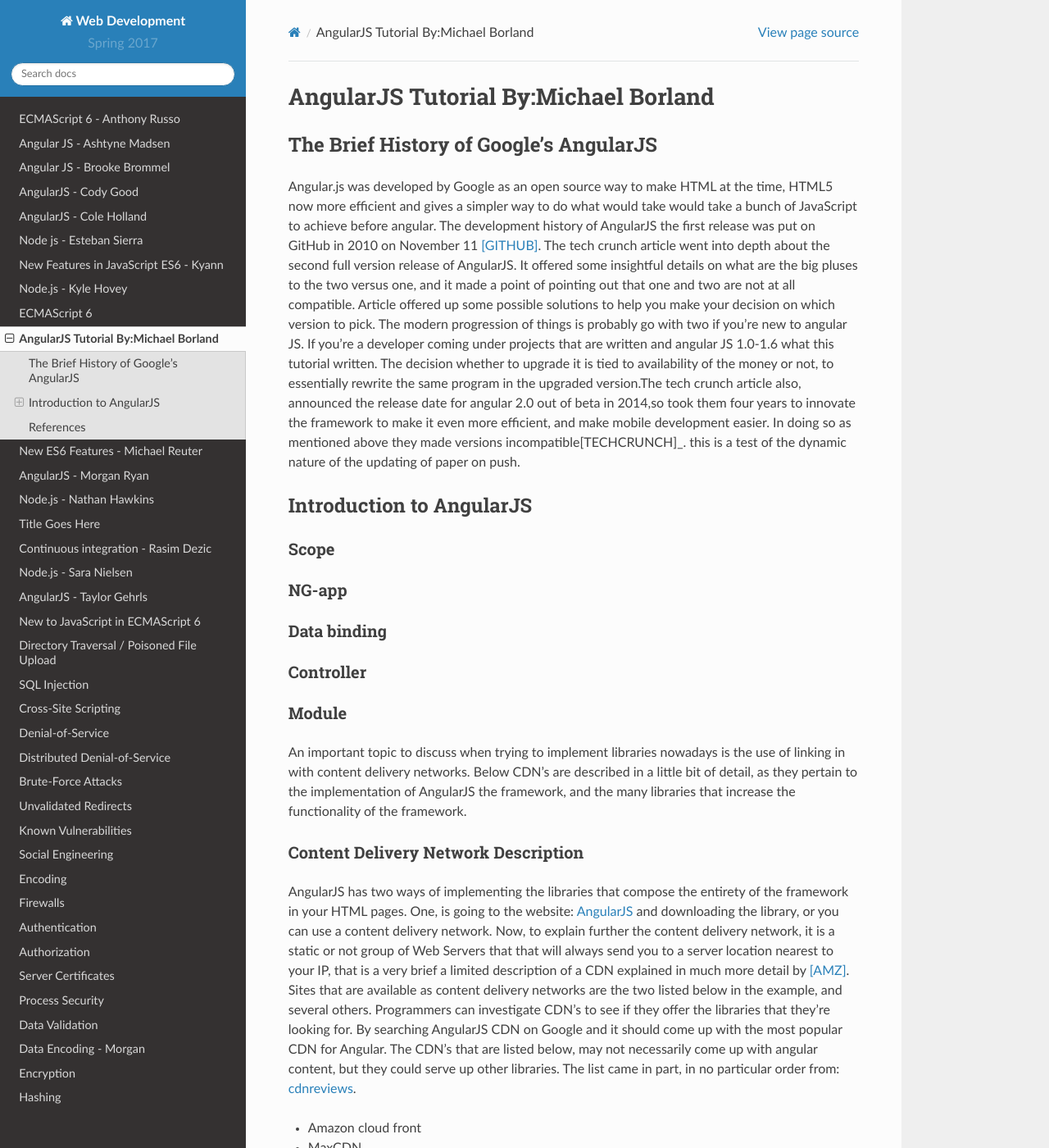
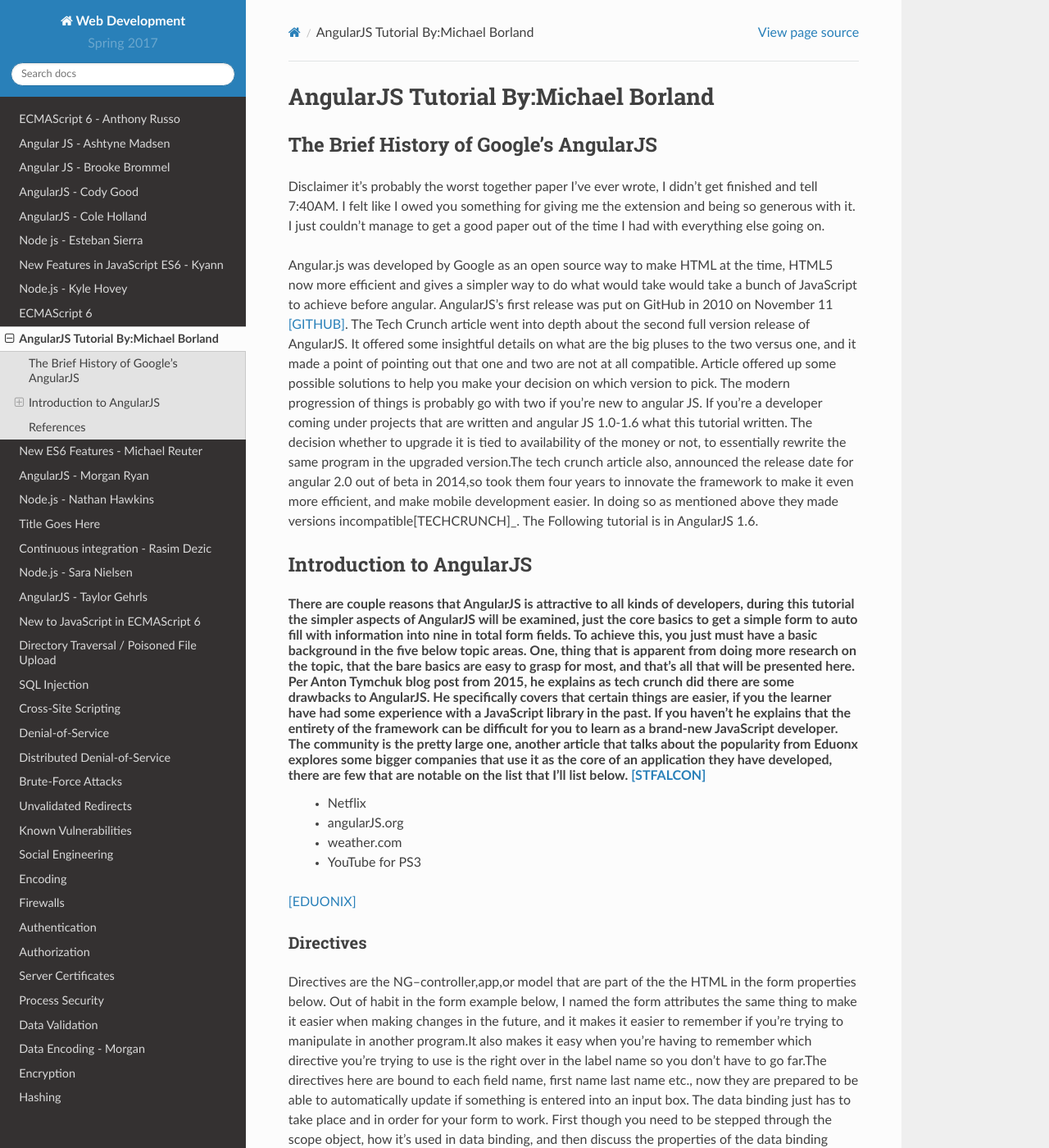
Before and after one commit to pvcraven/2017_web_security, a Sphinx documentation site: the page built from source/final/michael_b/index.rst, in a window 1280 px wide and 1400 px high. Shown: the whole window at 82% size. Built offline with Sphinx 7.4.7 and the Read the Docs theme 2.0.0, drawn with Linux system fonts in a browser that asks for light colours; some of the changed text lies outside the part shown.

Commit message:
finished final paper oh boy

```diff
--- a/source/final/michael_b/index.rst
+++ b/source/final/michael_b/index.rst
@@ -2,12 +2,14 @@
 =====================================
 The Brief History of Google's AngularJS
 ---------------------------------------
+Disclaimer it's probably the worst together paper I've ever wrote, I didn't get finished and tell 7:40AM.
+I felt like I owed you something for giving me the extension and being so generous with it. I just couldn't manage to get a good paper out of the time I had with everything else going on.
 
 Angular.js was developed by Google as an open source way to make HTML at the time,
 HTML5 now more efficient and gives a simpler way to do what would take would take
-a bunch of JavaScript to achieve before angular. The development history of
-AngularJS the first release was put on GitHub in 2010 on November 11 [GITHUB]_.
-The tech crunch article went into depth about the second full version release of
+a bunch of JavaScript to achieve before angular. AngularJS's first release was
+put on GitHub in 2010 on November 11 [GITHUB]_.
+The Tech Crunch article went into depth about the second full version release of
 AngularJS. It offered some insightful details on what are the big pluses to the
 two versus one, and it made a point of pointing out that  one and two are not at
 all compatible. Article offered up some possible solutions to help you make your
@@ -19,28 +21,37 @@
 tech crunch article also, announced the release date for angular 2.0 out of beta
 in 2014,so took them four years to innovate the framework to make it even more
 efficient, and make mobile development easier. In doing so as mentioned above
-they made versions incompatible[TECHCRUNCH]_. this is a test of the dynamic nature of the updating of paper on push.
+they made versions incompatible[TECHCRUNCH]_. The Following tutorial is in
+AngularJS 1.6.
 
 
 Introduction to AngularJS
 -------------------------
+There are couple reasons that AngularJS is attractive to all kinds of developers, during this tutorial the simpler aspects of AngularJS will be examined, just the core basics to get a simple form to auto fill with information into nine in total form fields. To achieve this, you just must have a basic background in the five below topic areas. One, thing that is apparent from doing more research on the topic, that the bare basics are easy to grasp for most, and that’s all that will be presented here. Per Anton Tymchuk  blog post from 2015, he explains as tech crunch did there are some drawbacks to AngularJS. He specifically covers that certain things are easier, if you the learner have had some experience with a JavaScript library in the past. If you haven’t he explains that the entirety of the framework can be difficult for you to learn as a brand-new JavaScript developer. The community is the pretty large one, another article that talks about the popularity from Eduonx explores some bigger companies that use it as the core of an application they have developed, there are few that are notable on the list that I’ll list below. [STFALCON]_
+	* Netflix
+	* angularJS.org
+	* weather.com
+	* YouTube for PS3
 
-Scope
-~~~~~
-NG-app
-~~~~~~
-Data binding
-~~~~~~~~~~~~
-
-Controller
-~~~~~~~~~~
-
-Module
-~~~~~~
+[EDUONIX]_
 
 
+Directives
+~~~~~~~~~~
+Directives are the NG–controller,app,or model  that are part of the the HTML in the form properties below. Out of habit in the form example below, I named the form  attributes the same thing to make it easier when making changes in the future,  and it makes it easier to remember if you're trying to manipulate in another program.It also makes it easy when you're having to remember which directive you're trying to use is the right over in the label name so you don't have to go far.The directives here are bound to each field name,  first name last name etc., now they are prepared  to be able to  automatically update  if  something is entered into an input box. The data binding just has to take place and in order for your form to work.  First though you need to be stepped through the scope object, how it's used in data binding, and then  discuss the properties of the data binding represented in the example.
 
 
+Data binding and Scope
+~~~~~~~~~~~~~~~~~~~~~~
+The data binding in scope principle is in general the double brackets in the double brackets with the variable name inside of it, that how you bind data to the specific element in HTML. In order to even be able to do this you need to have a scope object created with all of the elements mentioned above already typed out. Then you have to have a scope object followed by a . and then variable name to then be able to see something print to the screen. You can see in the example below that all of the scope variable names have been bound to each individual field and if you were to have access to this program you could make your own registration form with your own data. It would print the screen automatically, and as you can see it's little to no code to do so thanks to angularJS.
+
+
+ [ANGULAR_4]_ [ANGULAR_3]_
+
+Module and Controller
+~~~~~~~~~~~~~~~~~~~~~
+
+In programming, you must have a container of some type to send all the data to the compiler, in the case of object oriented programming it’s a main method, everything must be called inside main. This is a similar concept to angular JS, but it must be inside of module method. This can be found in this the simple form example below on line 31 where variable is set to testFormApp, and that is used again on line 32. Line 32 is where the controller aspect of things come in, and this is where another parallel can be drawn if you have relatively little experience programming, the controller acts as the constructor for an object called scope which will be discussed below. The object for scope has been created so this is where the concept of the view model controller comes in, basically angular has separated the application into three parts, the angular logic, what you the user sees, and the actual information.[STFALCON]_ [ANGULAR_5]_ [ANGULAR_6]_
 
 
 
@@ -105,7 +116,7 @@
 
 Form Example
 ~~~~~~~~~~~~
-Explanation of what the form does goes here.
+Explanation of what the form does goes here. i patterned it off of this and expanded it by 7 fields. [W3SCHOOLS]_
 
 .. code-block:: html
 	:linenos:
@@ -166,13 +177,37 @@
 	</body>
 	</html>
 
+Image of empty example form
+
+.. image:: img/fields_able_to_edt_empty.png
+		:height: 450px
+		:width: 450px
+		:align: center
+		:alt: empty form
+
+Image of filled out form
+
+.. image:: img/Angular_filled_Form.png
+		:height: 450px
+		:width: 450px
+		:align: center
+		:alt: Filled out form
+
 References
 ----------
 .. [TECHCRUNCH] Frederic Lardinois."`Google launches final release version of Angular 2.0 <https://techcrunch.com/2016/09/14/google-launches-final-release-version-of-angular-2-0/>`_.Crunch Network.Web.Date Accessed 18 April 2017"
 
-.. [ANGULAR] No author listed. "`What is angular JS? <https://docs.angularjs.org/guide/introduction>`_. Google. Web. Date Accessed 24 April 2017."
-.. [John] John Resig."`jQuery 1.0 <https://blog.jquery.com/2006/08/26/jquery-10/>`_.Jquery.com.Web.Date Accessed 18 April 2017"
+.. [ANGULAR_2] No author listed. "`Directives <https://docs.angularjs.org/guide/directive>`_. Google. Web. Date Accessed 24 April 2017."
+.. [ANGULAR_3] No author listed. "`Scope <https://docs.angularjs.org/guide/scope>`_. Google. Web. Date Accessed 24 April 2017."
+.. [ANGULAR_4] No author listed. "`Data binding <https://docs.angularjs.org/guide/databinding>`_. Google. Web. Date Accessed 24 April 2017."
+.. [ANGULAR_5] No author listed. "`Controller <https://docs.angularjs.org/guide/controller>`_. Google. Web. Date Accessed 24 April 2017."
+.. [ANGULAR_6] No author listed. "`Module <https://docs.angularjs.org/guide/module>`_. Google. Web. Date Accessed 24 April 2017.
+
+.. [EDUONIX] Sabeer Shaikh. "`Top 15 websites bilt With AngularJS <https://www.eduonix.com/blog/web-programming-tutorials/top-15-websites-and-apps-built-with-angularjs/>`_.Eduonix Learning Solutions . Web. Date Accessed 26 April 2017.""
 
 .. [AMZ] No Author List."`Amazon CloudFront – Content Delivery Network (CDN) <https://aws.amazon.com/cloudfront/?sc_channel=PS&sc_campaign=acquisition_US&sc_publisher=google&sc_medium=juice_test_nb&sc_content=cdn_p&sc_detail=cdn&sc_category=cloudfront&sc_segment=164981649830&sc_matchtype=p&sc_country=US&s_kwcid=AL!4422!3!164981649830!p!!g!!cdn&ef_id=WO8RiAAABBvbPdZA:20170413055000:s>`_.Amazon.Web.Date Accessed 13 April 2017"
 
+.. [STFALCON] Anton Tymchuk. "`AngularJS: A Powerful JavaScript Framework <https://stfalcon.com/en/blog/post/why-use-angularjs-for-webapps#more>`_. UpWork. Web. Date Accessed 26 April 2017."
+
 .. [GITHUB] No Author Listed."`First Known Release Of AngularJS <https://github.com/angular/angular.js/releases?after=v0.9.4>`_.GitHub.Web.Date Accessed 18 April 2017."
+.. [W3SCHOOLS] No Author Listed."`Data Binding W3 <https://www.w3schools.com/angular/angular_databinding.asp>`_.W3Schools.Web.Date Accessed 18 April 2017."
```
Also changed, not shown: source/final/michael_b/img/Angular_filled_Form.png (renamed from source/final/michael_b/img/Angular_filled Form.png).
